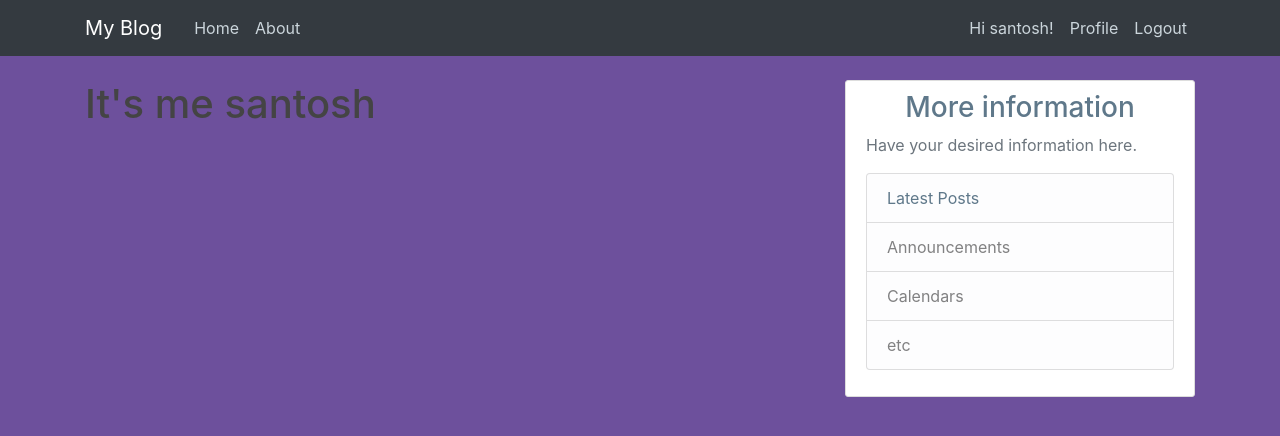
After one commit to username3852/my_blog, a Django app: page /profile/ in a window 1280 px wide. The commit adds this page. Shown: the top 436 px of the page. Run offline with Django 3.2, Linux system fonts and the light colour scheme; a user stored in the database is signed in; some libraries are stand-ins or nearby versions.

Commit message:
User Login and Logout

```diff
--- a/project/settings.py
+++ b/project/settings.py
@@ -130,3 +130,4 @@ STATICFILES_DIRS = [
 CRISPY_TEMPLATE_PACK = 'bootstrap4'
 
 LOGIN_REDIRECT_URL = 'home'  # default after login
+LOGIN_URL = 'login'
--- a/project/urls.py
+++ b/project/urls.py
@@ -21,7 +21,8 @@ from users import views as user_views
 urlpatterns = [
     path('admin/', admin.site.urls),
     path('register/', user_views.register, name='register'),
+    path('profile/', user_views.profile, name='profile'),
     path('login/', auth_views.LoginView.as_view(template_name='registration/login.html'), name='login'),
-    path('login/', auth_views.LoginView.as_view(template_name='registration/logout.html'), name='logout'),
+    path('logout/', auth_views.LogoutView.as_view(template_name='registration/logout.html'), name='logout'),
     path('', include('blog.urls')),
 ]
--- a/static/css/main.css
+++ b/static/css/main.css
@@ -1,5 +1,5 @@
 body {
-  background: #fafafa;
+  background: #6d509c;
   color: #333333;
   margin-top: 5rem;
 
@@ -31,7 +31,7 @@ ul {
 }
 
 .content-section {
-  background: #ffffff;
+  background:  #ffffff;
   padding: 10px 20px;
   border: 1px solid #dddddd;
   border-radius: 3px;
@@ -79,6 +79,10 @@ main h3 {
   color:#5f788a;
 }
 
+header h3 {
+  color: #cbd5db;
+}
+
 .account-img {
   height: 125px;
   width: 125px;
--- a/templates/base.html
+++ b/templates/base.html
@@ -39,9 +39,11 @@
         <div class="navbar-nav">
           {% if user.is_authenticated%}
           <!--means that user is logged in-->
+          <a class="nav-item nav-link">Hi {{ user.username }}!</a>
+          <a class="nav-item nav-link" href="{% url 'profile' %}">Profile</a>
           <a class="nav-item nav-link" href="{% url 'logout' %}">Logout</a>
           {% else %}
-          <a class="nav-item nav-link" href="{% url 'login' %}">LogIn</a>
+          <a class=" nav-item nav-link" href="{% url 'login' %}">LogIn</a>
           <a class="nav-item nav-link" href="{% url 'register' %}">Register</a>
           {% endif %}
         </div>
@@ -49,7 +51,7 @@
     </nav>
     <div>
   </header>
-  <main role="main" class="container">
+  <main role="main" class="container change-bg">
     <div class="row">
       <div class="col-md-8">
         {% if messages %}
--- a/templates/registration/logout.html
+++ b/templates/registration/logout.html
@@ -1,8 +1,9 @@
 {% extends "base.html" %}
+{% block content %}
 <h2>You have been logged out </h2>
 <div class="border-top pt-3">
   <small class="text-muted">
-    Already Have an Account? <a class="ml-2" href="{% url 'login' %}">Sign In</a>
+    <a href="{% url 'login' %}">Log In Again!</a>
   </small>
 </div>
 
--- /dev/null
+++ b/templates/users/profile.html
@@ -0,0 +1,5 @@
+{% extends "base.html" %}
+
+{% block content %}
+<h1>It's me {{ user.username }}</h1>
+{% endblock content %}
--- a/users/models.py
+++ /dev/null
@@ -1 +0,0 @@
-from django.db import models
--- a/users/views.py
+++ b/users/views.py
@@ -1,6 +1,9 @@
 from django.shortcuts import render, redirect
 from django.contrib.auth.forms import UserCreationForm
 from .forms import UserRegisterForm
+
+# to avoid unauthorized users to access via urls directly
+from django.contrib.auth.decorators import login_required
 
 # this is to create flash message appear after registeration is complete
 from django.contrib import messages
@@ -29,3 +32,8 @@ def register(request):
     else:
         form = UserRegisterForm()  # i.e. GET method or request
         return render(request, 'users/register.html', {'form': form})
+
+
+@login_required
+def profile(request):
+    return render(request, 'users/profile.html')
```
Also changed, not shown: db.sqlite3, 1 other file.
